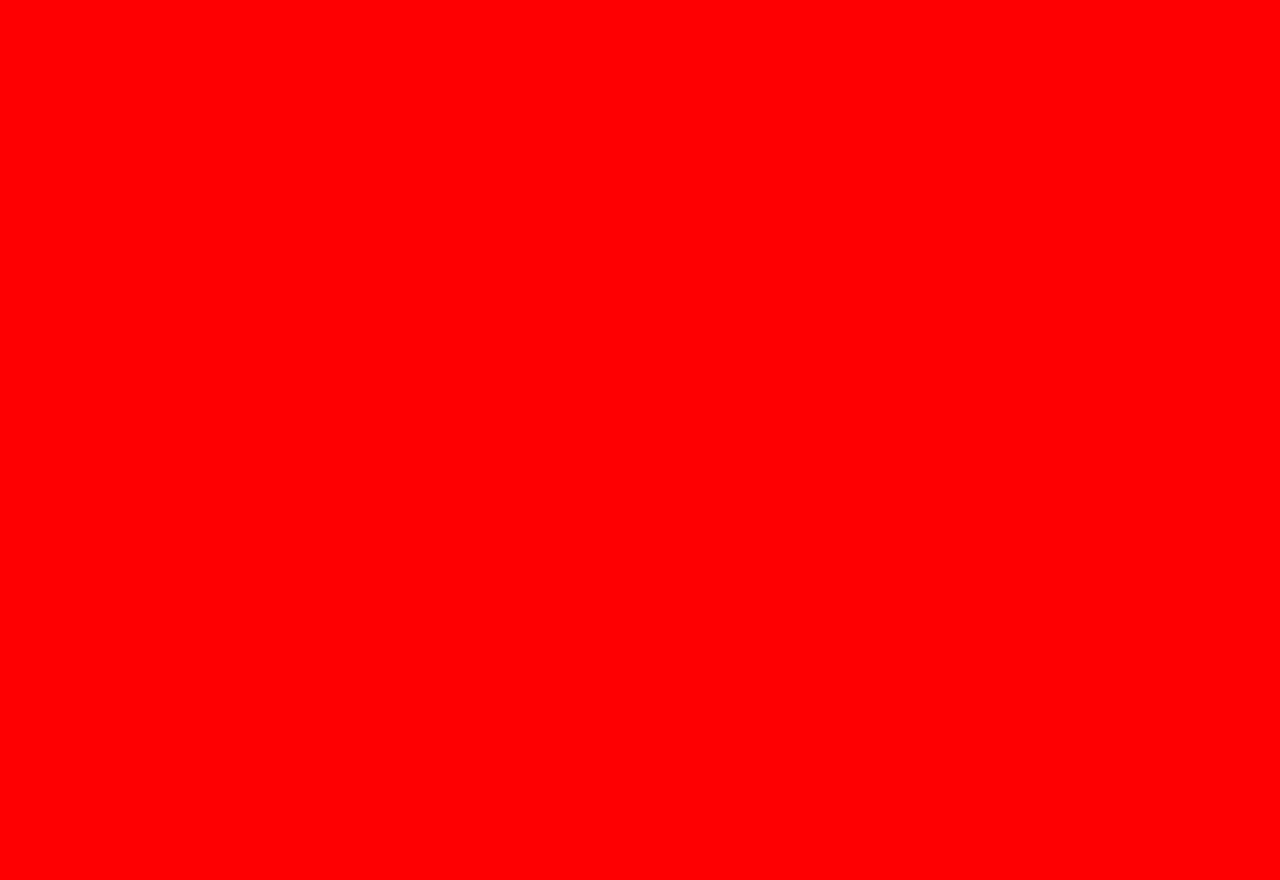
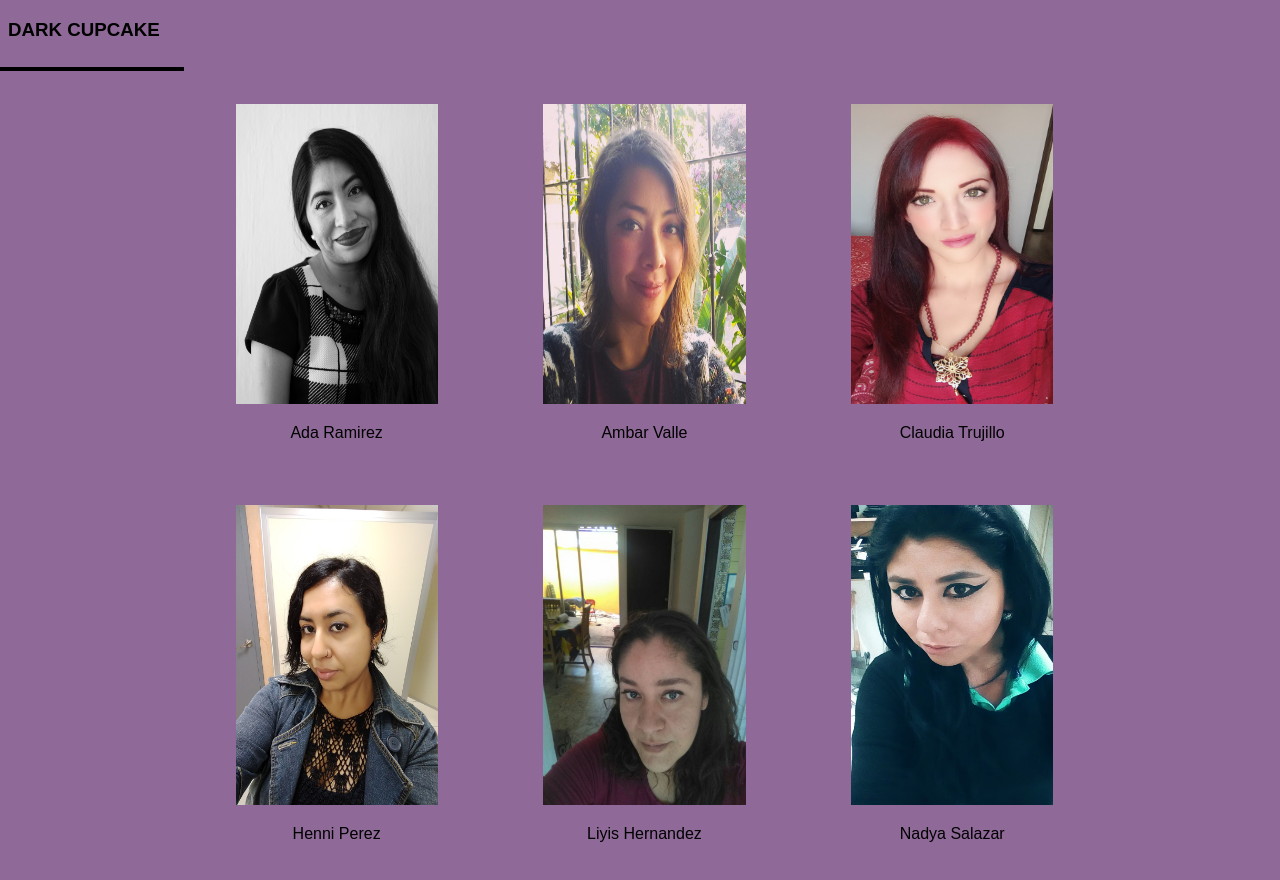
Before and after one commit to NAVY1985/ejercicio-coders, a plain HTML site: page index.html in a window 1280 px wide. Before the commit the page ends 800 px from the top, so only its background shows below. Drawn offline with Linux system fonts and the light colour scheme.

Commit message:
en este commit se suba estructura y solo falta modificar el texto adentro de las imagenes

```diff
--- a/css/main.css
+++ b/css/main.css
@@ -1,3 +1,36 @@
 body {
-  background-color: red;
+  background-color: #8F6998;
+  font-family: sans-serif;
+
 }
+
+hr {
+  border: 2px solid black;
+  left: 0;
+  position: absolute;
+  width: 180px;
+}
+
+section {
+ /*border: 1px solid yellow;*/
+ width: 80%;
+ margin: 5% 10%;
+
+}
+
+div.all img {
+  width: 100%;
+  height: 300px;
+}
+
+.all {
+/*  border: 1px solid black;*/
+  display: inline-block;
+  height: 300px;
+  margin-left: 10%;
+  width: 20%;
+}
+
+p {
+  text-align: center;
+}
--- a/index.html
+++ b/index.html
@@ -1,11 +1,45 @@
 <!DOCTYPE html>
-<html lang="en" dir="ltr">
+<html lang="es" dir="ltr">
   <head>
     <meta charset="utf-8">
-    <title></title>
+    <title>DARK CUPCAKE</title>
     <link rel="stylesheet" href="css/main.css">
   </head>
   <body>
+    <h3>DARK CUPCAKE</h3>
+    <hr>
+<!-- seccion superior -->
+    <section>
+      <div class="all">
+        <img src="assets/images/ADA.jpg" alt="ADA">
+        <p>Ada Ramirez</p>
+      </div>
+      <div class="all">
+        <img src="assets/images/AMBAR.jpg" alt="AMBAR">
+        <p>Ambar Valle</p>
+      </div>
+      <div class="all">
+        <img src="assets/images/CLAUDIA.jpg" alt="CLAUDIA">
+        <p>Claudia Trujillo</p>
+      </div>
+    </section>
+<!-- seccion superior -->
+    <section>
+      <div class="all">
+        <img src="assets/images/HENNI.jpg" alt="HENNI">
+        <p>Henni Perez</p>
+      </div>
+      <div class="all">
+        <img src="assets/images/LILYS.jpg" alt="LIYIS">
+        <p>Liyis Hernandez</p>
+      </div>
+      <div class="all">
+        <img src="assets/images/NADYA.png" alt="NADYA">
+        <p>Nadya Salazar</p>
+      </div>
+
+    </section>
+
 
 
 
```
